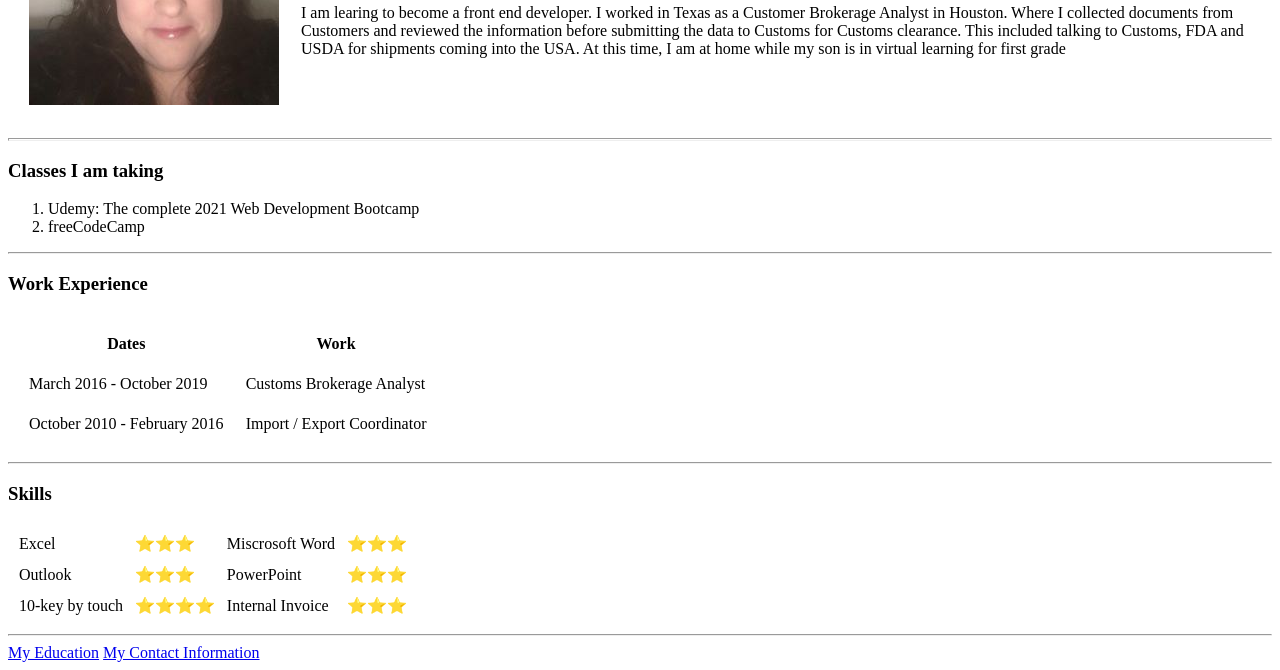
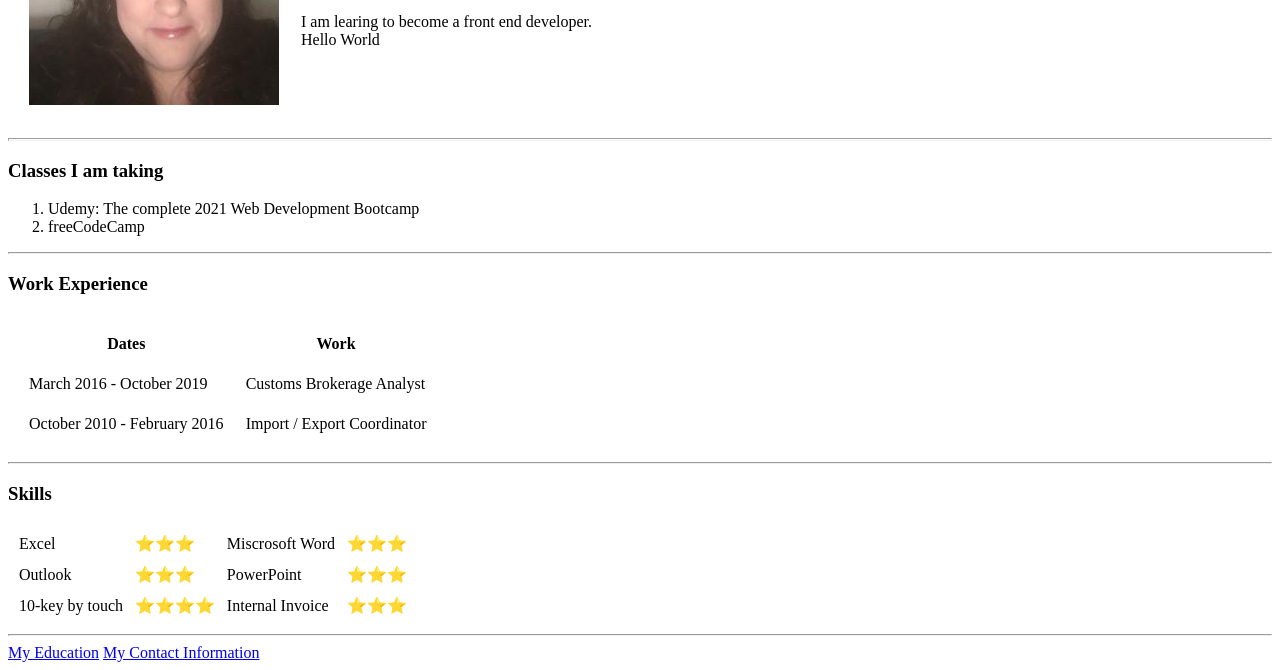
Before and after one commit to AAnderwald/cv, a plain HTML site: page index.html in a window 1280 px wide. Shown: the part 174-844 px from the top of the page. Drawn offline with Linux system fonts and the light colour scheme.

Commit message:
Add files via upload

```diff
--- a/index.html
+++ b/index.html
@@ -13,10 +13,8 @@
       <td>
         <h1>Anna V. Anderwald</h1>
         <p><em>Front End Developer</em></p>
-        <p>I am learing to become a front end developer. I worked in Texas as a Customer Brokerage Analyst in Houston. Where I collected documents from Customers and reviewed the information before submitting the data to Customs for Customs
-          clearance.
-          This included talking to Customs, FDA and USDA for shipments coming into the USA.
-          At this time, I am at home while my son is in virtual learning for first grade
+        <p>I am learing to become a front end developer.<br>
+          Hello World
         </p>
       </td>
     </tr>
```
